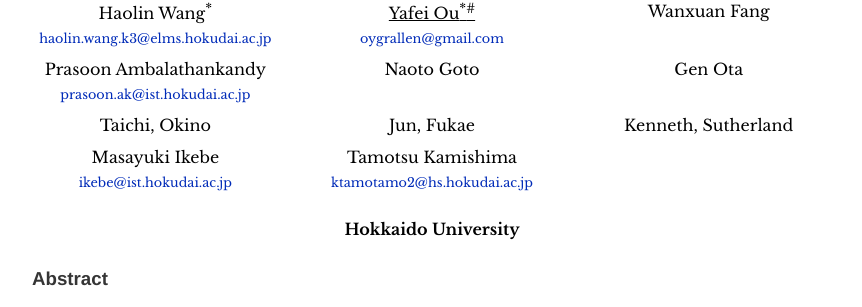
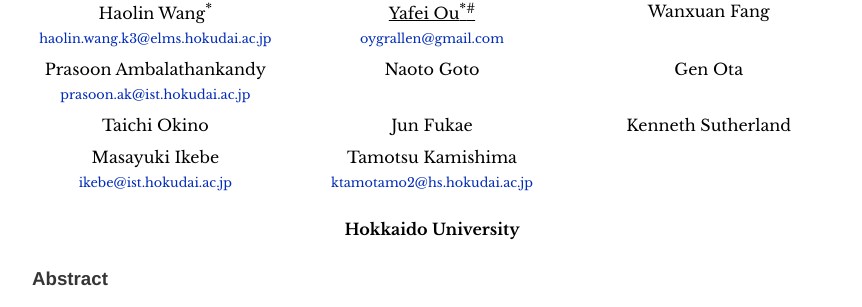
Before and after one commit to yafeiou/yafeiou.github.io, a Jekyll site: the page built from _posts/2023-07-15-CMIG.md, in a window 1280 px wide and 900 px high. Shown: the part 253-560 px from the top of the window, without its empty margins (208-1070 px from the left). Built offline with Jekyll 4.4.1, drawn with Linux system fonts in a browser that asks for light colours; some web fonts are replaced.

```diff
--- a/_posts/2023-07-15-CMIG.md
+++ b/_posts/2023-07-15-CMIG.md
@@ -11,9 +11,9 @@ authors:
  - name: Prasoon Ambalathankandy
  - name: Naoto Goto
  - name: Gen Ota
- - name: Taichi, Okino
- - name: Jun, Fukae
- - name: Kenneth, Sutherland
+ - name: Taichi Okino
+ - name: Jun Fukae
+ - name: Kenneth Sutherland
  - name: Masayuki Ikebe
  - name: Tamotsu Kamishima
 units:
```
